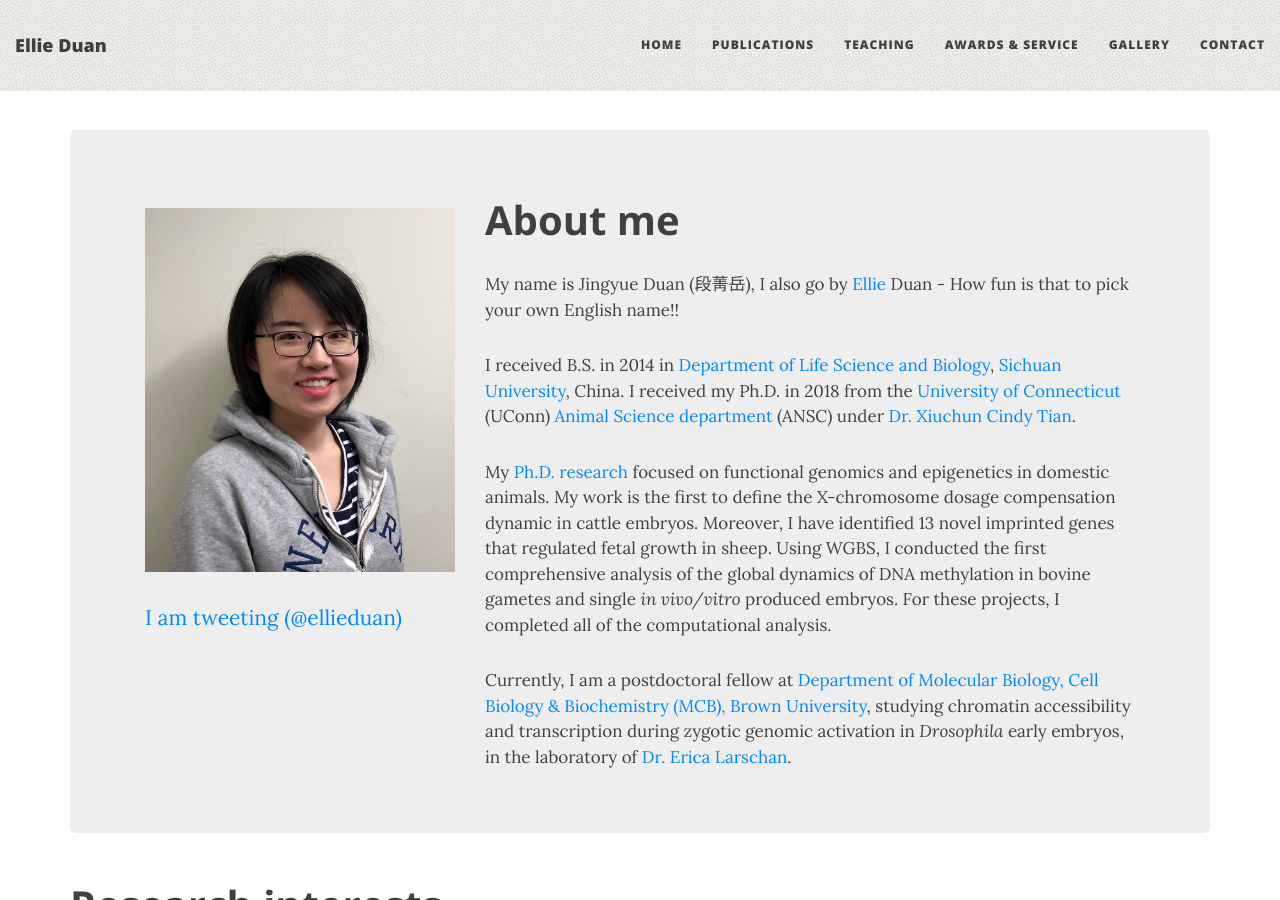
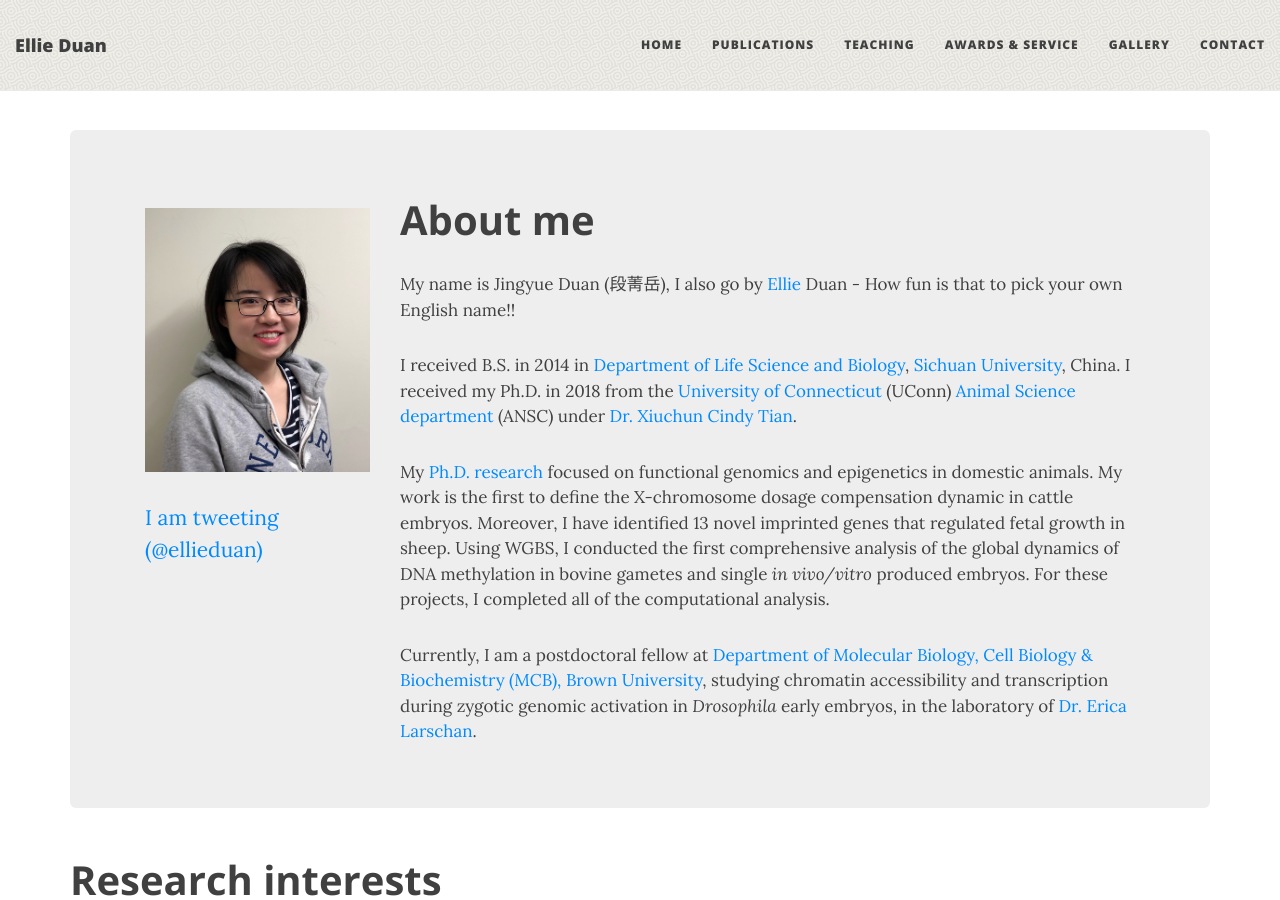
Before and after one commit to EllieDuan/EllieDuan.github.io, a Jekyll site: the page built from index.html, in a window 1280 px wide and 900 px high. Built offline with Jekyll 4.4.1, drawn with Linux system fonts in a browser that asks for light colours; nearby versions of some CDN libraries; the list of posts is cut into pages by our own code; comment, search, counter and statistics services are not loaded.

Commit message:
update twitter

```diff
--- a/index.html
+++ b/index.html
@@ -9,7 +9,7 @@
 <div class="jumbotron">
     <div class="container">
         <div class="row">
-            <div class="col-lg-4">
+            <div class="col-lg-3">
                 <p>
                     <img src="/img/EllieProfile.png">
                 </p>
@@ -35,7 +35,7 @@
 	</p>
 
             </div>
-            <div class="col-lg-8">
+            <div class="col-lg-9">
             	<h2 style="font-weight: bold">About me</h2>
             		<p style="font-size:17px">My name is Jingyue Duan (段菁岳), I also go by <a href="https://disney.fandom.com/wiki/Ellie_Fredricksen">Ellie</a> Duan - How fun is that to pick your own English name!!
             		</p>
```
